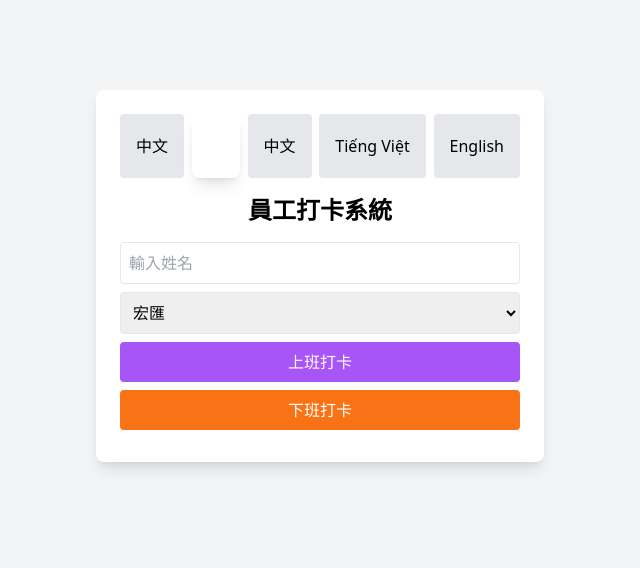
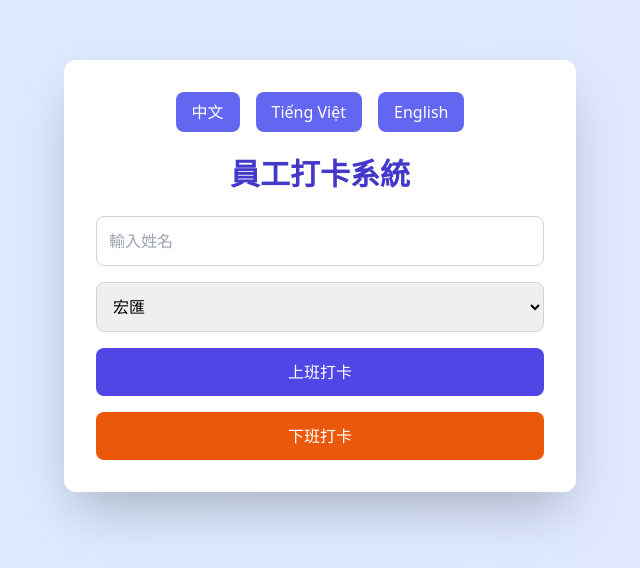
Before and after one commit to kkjason/employee-checkin-system, a plain HTML site: page index.html in a window 1280 px wide. Shown: the part 124-692 px from the top of the page, without its empty margins (320-960 px from the left). Drawn offline with nearby package versions, Linux system fonts and the light colour scheme.

Commit message:
Add files via upload

```diff
--- a/index.html
+++ b/index.html
@@ -48,45 +48,22 @@
   <script src="https://www.gstatic.com/firebasejs/10.14.1/firebase-firestore.js"></script>
   <script src="/js/functions.js"></script>
 </head>
-<body class="bg-gray-100 flex items-center justify-center min-h-screen">
-  <div id="app" class="bg-white p-6 rounded-lg shadow-lg w-full max-w-md">
-    <div class="flex justify-between mb-4">
-      <button id="lang-zh" class="px-4 py-2 bg-gray-200 rounded hover:bg-gray-300" data-lang="zh">中文</button>
-      <button id="lang-vi auxquelles
-
-System: 感謝您的要求！以下是更新後的 `index.html` 和 `functions.js`，確保點擊語言按鈕（中文、越南文、英文）後，姓名欄的提示語、上班/下班打卡按鈕的文字正確切換為對應語言。其他功能保持不變：移除登入/註冊功能，直接顯示打卡畫面，包含地點（僅「宏匯」）、姓名、上班/下班按鈕；打卡後僅顯示成功與否訊息；保留 IP 白名單、設備資訊和 Firestore 資料記錄功能。
-
----
-
-### index.html
-<xaiArtifact artifact_id="6809560d-f175-4eb6-ae35-f462aa299ef3" artifact_version_id="0ed6ba74-b87e-462a-912a-5a1643ee8bb3" title="index.html" contentType="text/html">
-<!DOCTYPE html>
-<html lang="zh-TW">
-<head>
-  <meta charset="UTF-8">
-  <meta name="viewport" content="width=device-width, initial-scale=1.0">
-  <title>員工打卡系統</title>
-  <script src="https://cdn.tailwindcss.com"></script>
-  <script src="https://www.gstatic.com/firebasejs/10.14.1/firebase-app.js"></script>
-  <script src="https://www.gstatic.com/firebasejs/10.14.1/firebase-firestore.js"></script>
-  <script src="/js/functions.js"></script>
-</head>
-<body class="bg-gray-100 flex items-center justify-center min-h-screen">
-  <div id="app" class="bg-white p-6 rounded-lg shadow-lg w-full max-w-md">
-    <div class="flex justify-between mb-4">
-      <button id="lang-zh" class="px-4 py-2 bg-gray-200 rounded hover:bg-gray-300" data-lang="zh">中文</button>
-      <button id="lang-vi" class="px-4 py-2 bg-gray-200 rounded hover:bg-gray-300" data-lang="vi">Tiếng Việt</button>
-      <button id="lang-en" class="px-4 py-2 bg-gray-200 rounded hover:bg-gray-300" data-lang="en">English</button>
+<body class="bg-gradient-to-r from-blue-100 to-indigo-100 flex items-center justify-center min-h-screen">
+  <div id="app" class="bg-white p-8 rounded-xl shadow-2xl w-full max-w-lg transform transition-all duration-300">
+    <div class="flex justify-center gap-4 mb-6">
+      <button id="lang-zh" class="px-4 py-2 bg-indigo-500 text-white rounded-lg hover:bg-indigo-600 transition-colors duration-200" data-lang="zh">中文</button>
+      <button id="lang-vi" class="px-4 py-2 bg-indigo-500 text-white rounded-lg hover:bg-indigo-600 transition-colors duration-200" data-lang="vi">Tiếng Việt</button>
+      <button id="lang-en" class="px-4 py-2 bg-indigo-500 text-white rounded-lg hover:bg-indigo-600 transition-colors duration-200" data-lang="en">English</button>
     </div>
-    <h1 id="title" class="text-2xl font-bold mb-4 text-center">員工打卡系統</h1>
-    <div id="checkin-section">
-      <input id="name" type="text" class="w-full p-2 mb-2 border rounded" placeholder="輸入姓名">
-      <select id="location" class="w-full p-2 mb-2 border rounded">
+    <h1 id="title" class="text-3xl font-bold text-indigo-700 mb-6 text-center">員工打卡系統</h1>
+    <div id="checkin-section" class="space-y-4">
+      <input id="name" type="text" class="w-full p-3 border border-gray-300 rounded-lg focus:ring-2 focus:ring-indigo-500 focus:border-indigo-500 transition-all duration-200" placeholder="輸入姓名">
+      <select id="location" class="w-full p-3 border border-gray-300 rounded-lg focus:ring-2 focus:ring-indigo-500 focus:border-indigo-500 transition-all duration-200">
         <option value="宏匯">宏匯</option>
       </select>
-      <button id="checkin-btn" class="w-full bg-purple-500 text-white p-2 rounded mb-2 hover:bg-purple-600">上班打卡</button>
-      <button id="checkout-btn" class="w-full bg-orange-500 text-white p-2 rounded mb-2 hover:bg-orange-600">下班打卡</button>
-      <p id="checkin-status" class="mt-4 text-center text-green-600 hidden"></p>
+      <button id="checkin-btn" class="w-full bg-indigo-600 text-white p-3 rounded-lg hover:bg-indigo-700 transition-colors duration-200">上班打卡</button>
+      <button id="checkout-btn" class="w-full bg-orange-600 text-white p-3 rounded-lg hover:bg-orange-700 transition-colors duration-200">下班打卡</button>
+      <p id="checkin-status" class="mt-4 text-center text-green-600 font-medium hidden"></p>
     </div>
   </div>
 
```
